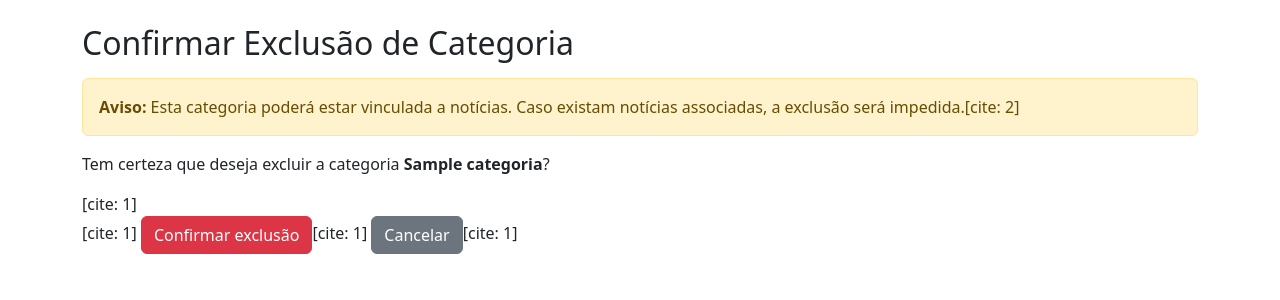
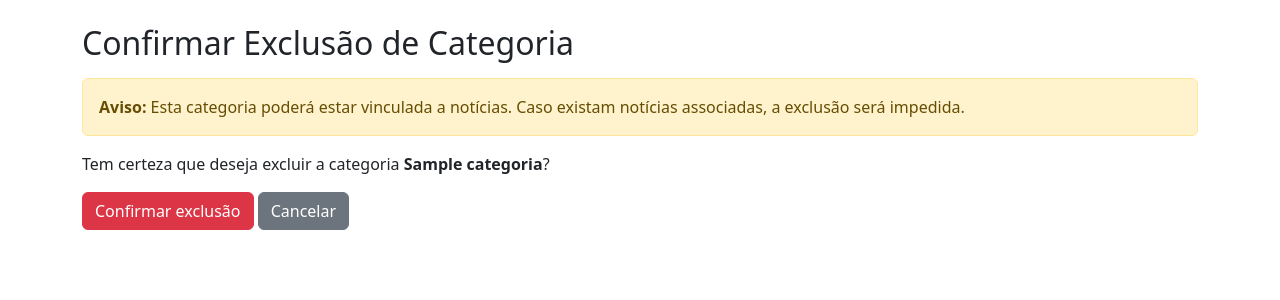
Before and after one commit to alejandromessias-hue/Portal-Escolar-de-Not-cias, a Django app: page /categorias/1/excluir/ in a window 1280 px wide. Shown: the part 56-356 px from the top of the page. Run offline with Django 5.2, Linux system fonts and the light colour scheme; tables that the repository leaves empty hold one stand-in row (values such as "Sample post").

Commit message:
"fix: remover html adições"

```diff
--- a/noticias/templates/noticias/confirmar_exclusao_categoria.html
+++ b/noticias/templates/noticias/confirmar_exclusao_categoria.html
@@ -5,14 +5,14 @@
 
 <!-- DESAFIO COMPLEMENTAR: Mensagem de aviso exibida antes da confirmação -->
 <div class="alert alert-warning mt-3">
-  <strong>Aviso:</strong> Esta categoria poderá estar vinculada a notícias. Caso existam notícias associadas, a exclusão será impedida.[cite: 2]
+  <strong>Aviso:</strong> Esta categoria poderá estar vinculada a notícias. Caso existam notícias associadas, a exclusão será impedida.
 </div>
 
-<p>Tem certeza que deseja excluir a categoria <strong>{{ categoria.nome }}</strong>?</p>[cite: 1]
+<p>Tem certeza que deseja excluir a categoria <strong>{{ categoria.nome }}</strong>?</p>
 
 <form method="post">
-  {% csrf_token %}[cite: 1]
-  <button type="submit" class="btn btn-danger">Confirmar exclusão</button>[cite: 1]
-  <a href="{% url 'listar_categorias' %}" class="btn btn-secondary">Cancelar</a>[cite: 1]
+  {% csrf_token %}
+  <button type="submit" class="btn btn-danger">Confirmar exclusão</button>
+  <a href="{% url 'listar_categorias' %}" class="btn btn-secondary">Cancelar</a>
 </form>
 {% endblock %}
--- a/noticias/templates/noticias/confirmar_exclusao_tag.html
+++ b/noticias/templates/noticias/confirmar_exclusao_tag.html
@@ -6,7 +6,7 @@
 <p class="mt-3">Tem certeza que deseja excluir a tag <strong>{{ tag.nome }}</strong>?</p>
 
 <form method="post">
-  {% csrf_token %}[cite: 2]
+  {% csrf_token %}
   <button type="submit" class="btn btn-danger">Confirmar exclusão</button>
   <a href="{% url 'listar_tags' %}" class="btn btn-secondary">Cancelar</a>
 </form>
```
